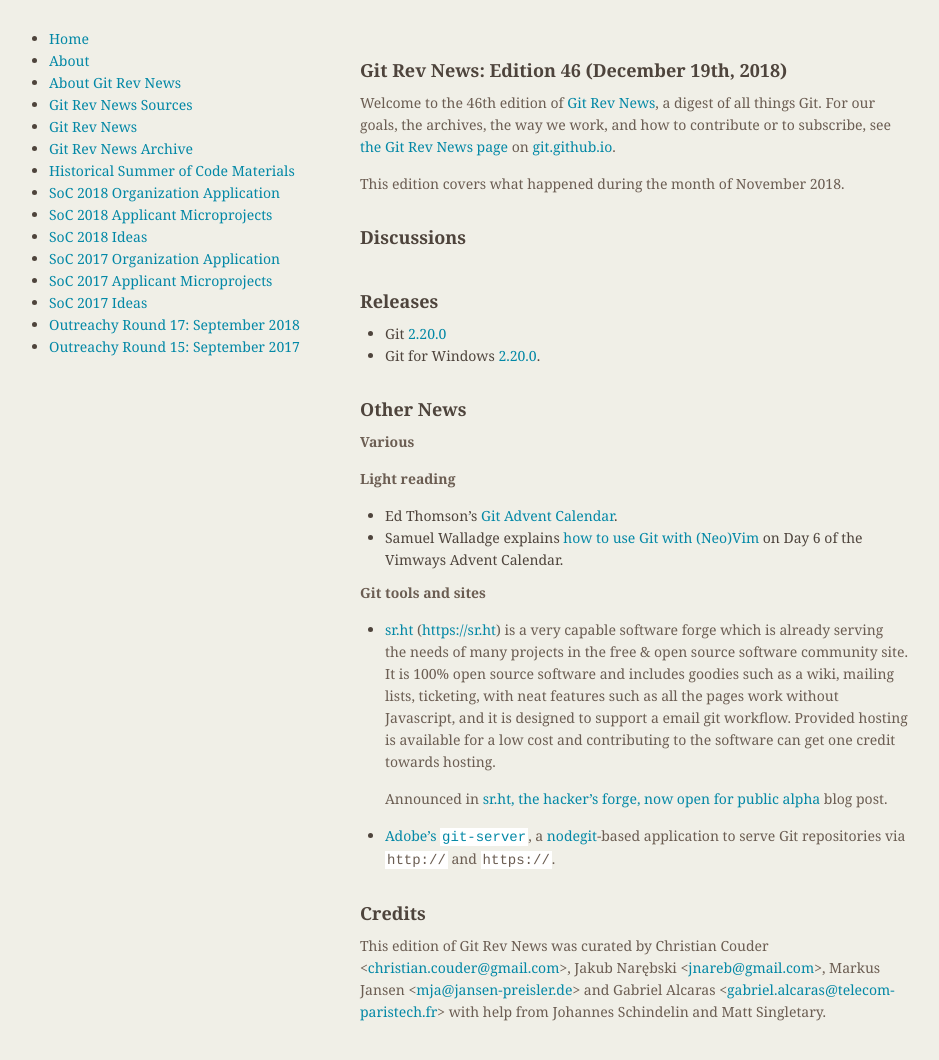
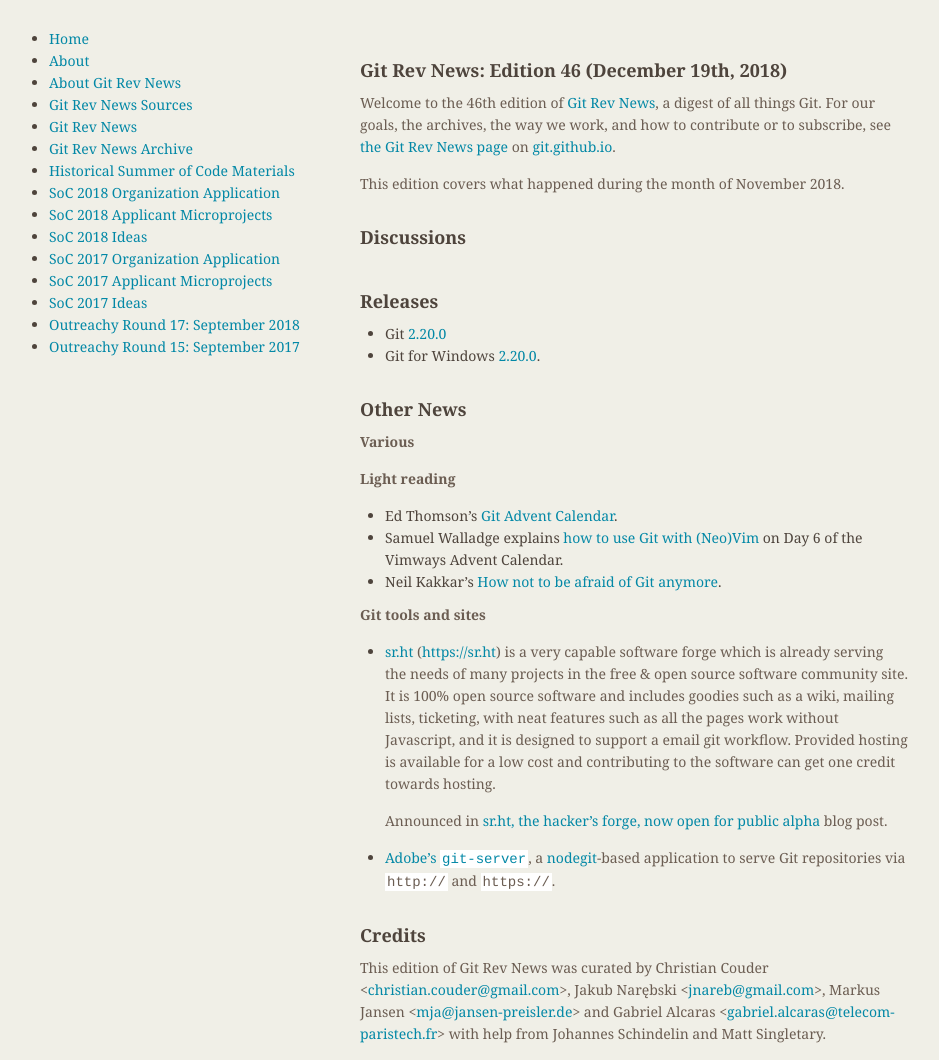
Before and after one commit to git/git.github.io, a Jekyll site: the page built from rev_news/drafts/edition-46.md, in a window 1280 px wide. Shown: the whole page, without its empty margins (174-1113 px from the left). Built offline with Jekyll 4.4.1, drawn with Linux system fonts in a browser that asks for light colours; before the commit the page ends 1038 px from its top, so only the background shows below that.

Commit message:
rn-46: add article suggested by Kaartic

```diff
--- a/rev_news/drafts/edition-46.md
+++ b/rev_news/drafts/edition-46.md
@@ -47,6 +47,7 @@
 
 * Ed Thomson's [Git Advent Calendar](https://www.edwardthomson.com/blog/git_tips_and_tricks_advent_calendar.html).
 * Samuel Walladge explains [how to use Git with (Neo)Vim](https://vimways.org/2018/vim-and-git/) on Day 6 of the Vimways Advent Calendar.
+* Neil Kakkar's [How not to be afraid of Git anymore](https://medium.freecodecamp.org/how-not-to-be-afraid-of-git-anymore-fe1da7415286).
 
 __Git tools and sites__
 * [sr.ht](https://sr.ht/) ([https://sr.ht](https://sr.ht/))
```
